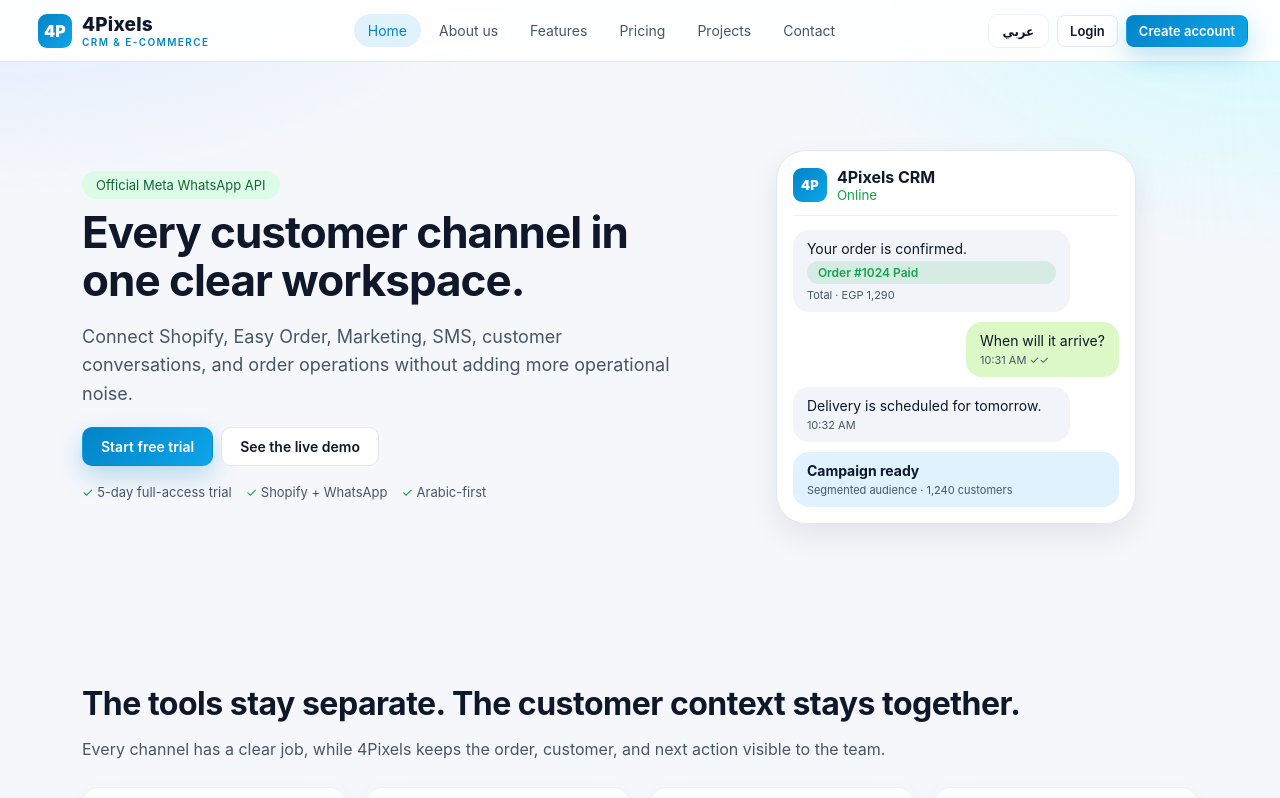
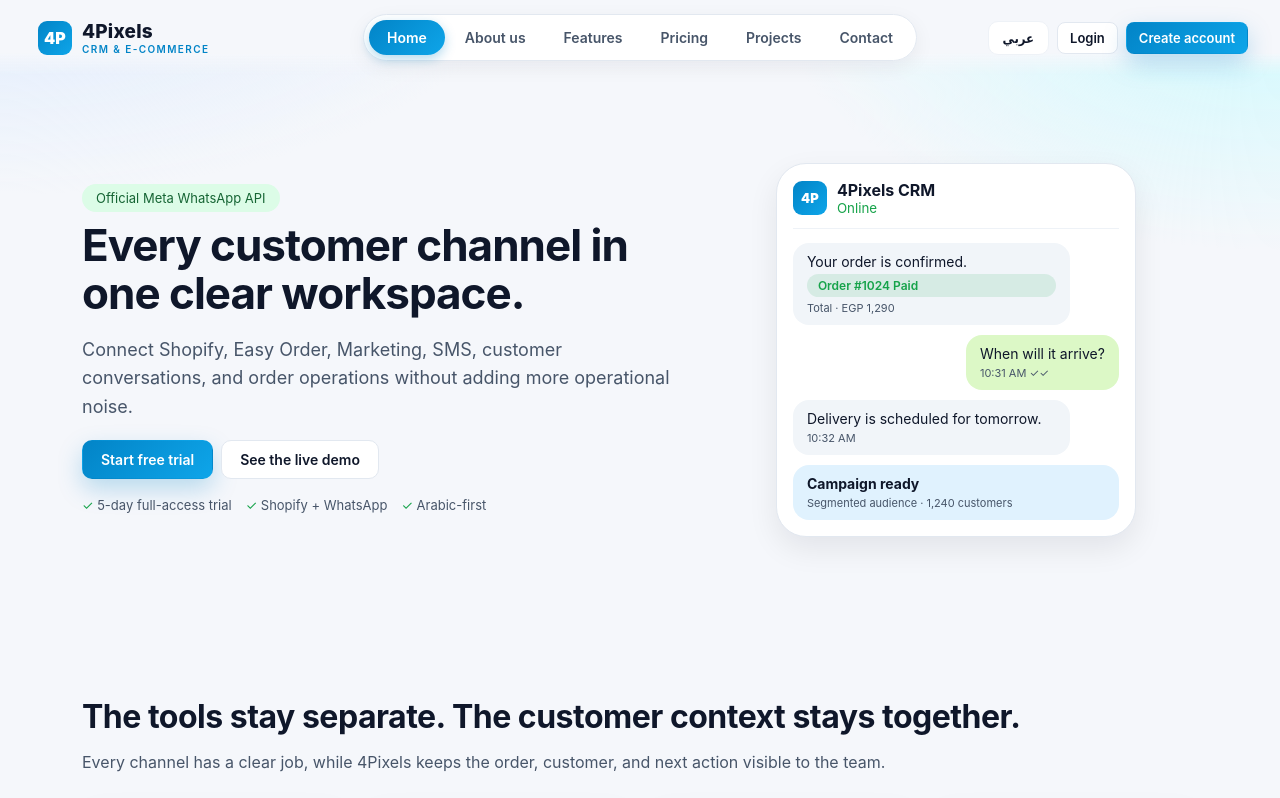
Before and after one commit to m0hammedahmed/4pixels-demo, a React (Vite) app: page / in a window 1280 px wide. Shown: the top 798 px of the page. Built offline with nearby package versions, Linux system fonts and the light colour scheme.

Commit message:
v21: redesign public site header/nav

```diff
--- a/src/style.css
+++ b/src/style.css
@@ -800,3 +800,20 @@ table.data tbody tr:hover { background: #f1f5f9; }
 @media (max-width: 900px) { .auth-split { grid-template-columns: 1fr; gap: 24px; } .auth-side { order: 2; } .auth-side h2 { font-size: 26px; } .auth-card { margin: 0 auto !important; } .auth-page { padding: 16px 16px 40px; } }
 .field .lab-row { display: flex; width: 100%; justify-content: space-between; align-items: center; margin-bottom: 6px; } .field .lab-row label { margin: 0; } .link-btn { text-decoration: none !important; }
 .field .lab-row { display: grid !important; grid-template-columns: 1fr auto; gap: 0; margin: 0; } .field .lab-row .link-btn { padding: 0; width: auto; justify-self: end; }
+/* v21 public header */
+.pub-head { background: transparent !important; border-bottom: 0 !important; backdrop-filter: none !important; padding: 14px 32px !important; display: grid !important; grid-template-columns: 1fr auto 1fr; }
+.pub-head .brand { justify-self: start; }
+.pub-head .pub-actions { justify-self: end; }
+.pub-nav { background: rgba(255,255,255,.92); border: 1px solid var(--border); border-radius: 100px; padding: 5px !important; gap: 2px !important; box-shadow: 0 6px 20px rgba(15,23,42,.06); backdrop-filter: blur(10px); }
+.pub-nav button { padding: 9px 18px !important; font-weight: 600; color: #475569 !important; transition: background .15s, color .15s; }
+.pub-nav button:hover { background: #f1f5f9 !important; color: #0f172a !important; }
+.pub-nav button.on, .pub-nav button.on:hover { background: linear-gradient(135deg,#0284c7,#0ea5e9) !important; color: #fff !important; box-shadow: 0 4px 12px rgba(2,132,199,.3); }
+@media (max-width: 900px) {
+  .pub-head { display: flex !important; padding: 10px 14px !important; background: rgba(255,255,255,.95) !important; border-bottom: 1px solid var(--border) !important; }
+  .pub-nav { border-radius: 18px; box-shadow: none; } .pub-nav button { border-radius: 12px !important; }
+}
+.pub-head { background: linear-gradient(#f5f7fb 70%, rgba(245,247,251,0)) !important; }
+.pub-nav .pub-auth-m button { padding: 8px 14px !important; }
+.pub-nav .pub-auth-m .btn-primary { background: linear-gradient(135deg,#0284c7,#0ea5e9) !important; color: #fff !important; }
+.pub-nav .pub-auth-m .btn-ghost { background: #fff !important; color: #0f172a !important; border: 1px solid var(--border) !important; }
+@media (max-width: 900px) { .pub-head { background: rgba(255,255,255,.95) !important; } }
```
